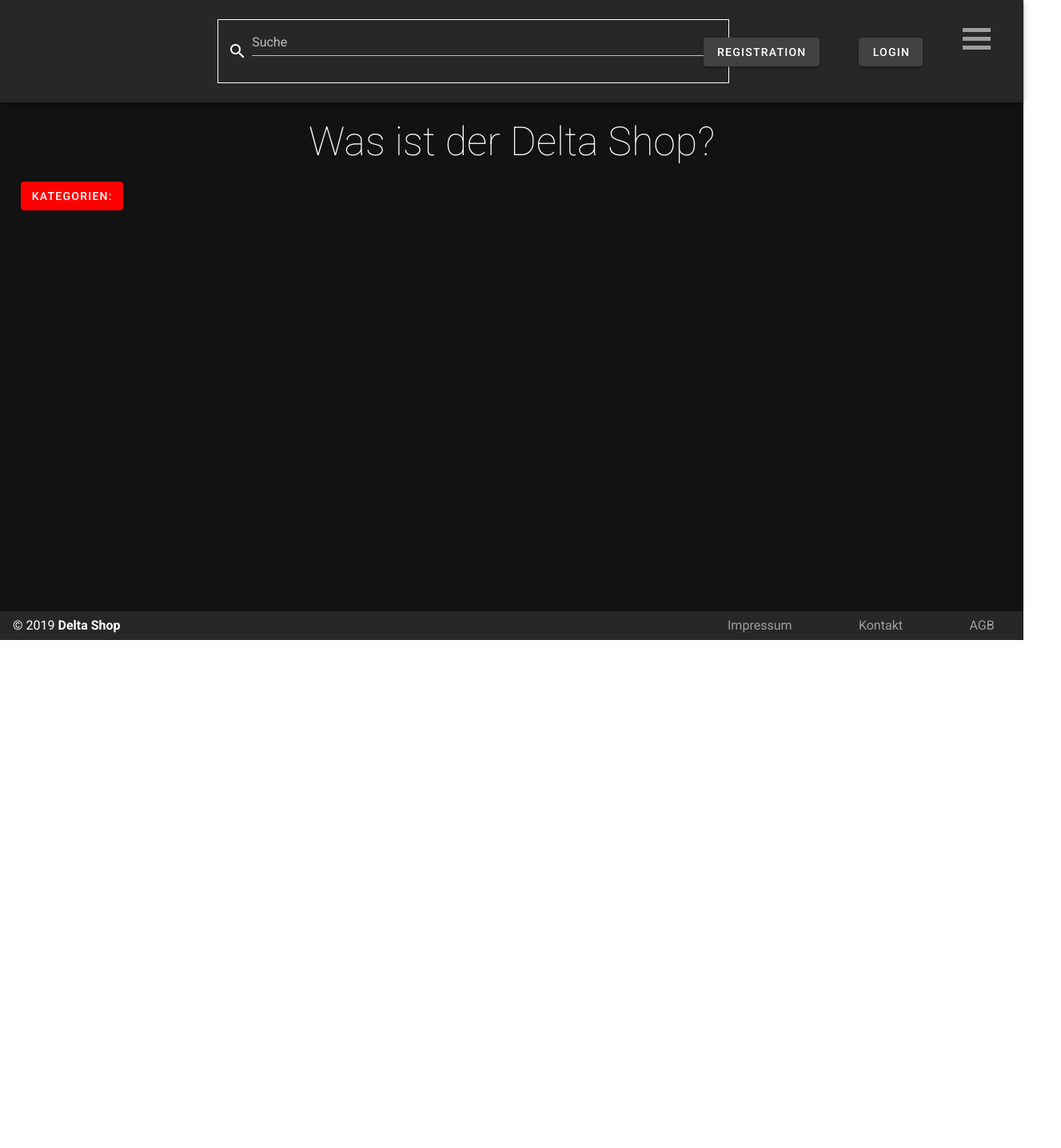
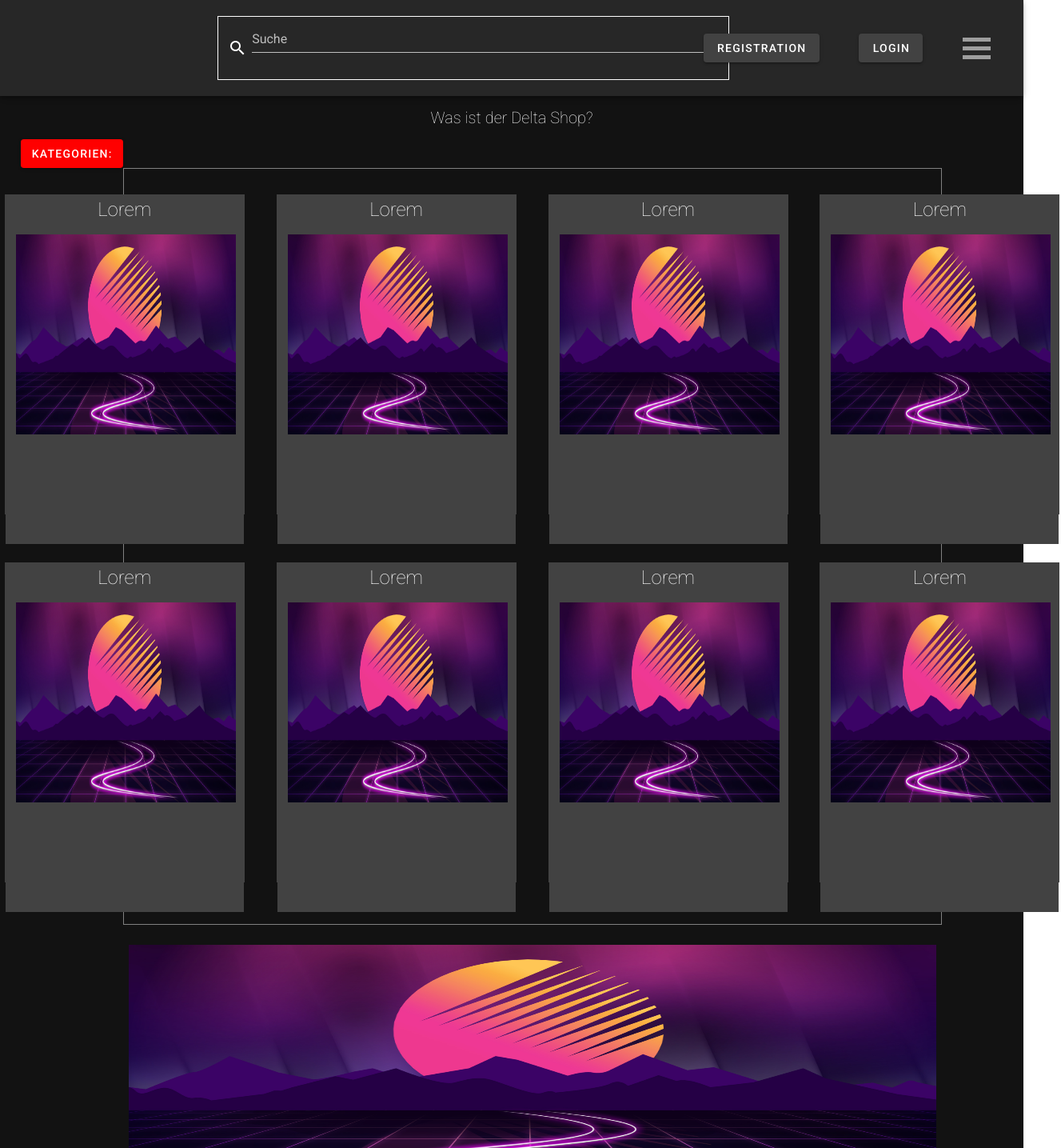
Before and after one commit to hfu-gis/Delta, a Vue app: page / in a window 1280 px wide. Shown: the top 1435 px of the page at 80% size, 1327 px wide, since content can reach past the window. Before the commit the page ends 800 px from the top, so only its background shows below. Built offline with nearby package versions, Linux system fonts and the light colour scheme.

Commit message:
Startseite weitergabstelt
vorläuige artikelbilder übersicht

```diff
--- a/src/App.vue
+++ b/src/App.vue
@@ -13,8 +13,8 @@
       </v-list>
     </v-navigation-drawer>
 
-    <v-app-bar class="appbar" app clipped-right dark shrink-on-scroll prominent scroll-threshold="300">
-      <router-link to="">
+    <v-app-bar class="appbar" app clipped-right dark height="120">
+      <router-link to="/">
         <v-toolbar-title class="routbild">
           <v-img class="logo" src="./assets/BotsLogo.png"></v-img>
         </v-toolbar-title>
@@ -41,7 +41,7 @@
       <router-view />
     </v-content>
 
-    <v-footer app class="footer">
+    <v-footer  class="footer">
             <section class="cright">
                 &copy; {{ new Date().getFullYear() }}
                 <strong>Delta Shop</strong>
@@ -92,17 +92,17 @@ methods:{
 };
 </script>
 <style scoped>
-.logo {height: 80px;width: 100px;align-content: flex-start;align-self: center;}
-.routbild {width: 200px;height: 200px;margin-left: 10%;}
+.logo {height: 80px;width: 100px;align-content: flex-start;align-self: center; margin-top: 20%}
+.routbild {width: 200px;height: 200px;margin-left: 10%; align-self: center}
 .logo:hover {height: 120px;width: 140px;transition: 1s;}
-.navicon {display: inline-block;cursor: pointer;margin-top: 2%;margin-right: 2%;order: 3;}
+.navicon {display: inline-block;cursor: pointer;align-self: center;margin-right: 2%;order: 3;}
 .bar1, .bar2, .bar3 {width: 35px;height: 5px;background-color: #9e9e9e;margin: 6px 0;transition: 0.7s;}
 .change .bar1 {-webkit-transform: rotate(-45deg) translate(-9px, 6px);transform: rotate(-45deg) translate(-9px, 6px);}
 .change .bar2 {opacity: 0;}
 .change .bar3 {-webkit-transform: rotate(45deg) translate(-9px, -6px);transform: rotate(45deg) translate(-9px, -6px);}
 .navigation {transition: 0.7s;}
 .topnavrouter {text-decoration: none;justify-content: flex-end;align-items: center;margin-right: 4%;align-self: center;order: 2;}
-.topnavrouter:hover, .topnavrouter:focus {text-decoration: underline solid red;font-weight: bold;-webkit-transform: translateY(4px);transition: 0.5s;color: white;text-underline-position: under;}
+.topnavrouter:hover, .topnavrouter:focus {text-decoration: underline solid red;font-weight: bold;-webkit-transform: translateY(4px);transition: 0.5s;color: white;text-underline-position: under}
     .cright{float: left}
     .footerergänzungslinks{margin-right: 15%}
     #linkerlink{margin-right: 50%}
@@ -111,5 +111,4 @@ methods:{
 .suchfeld{width: 50%; align-self: center; margin-right: 5%; border: white solid 1px; position: fixed;margin-left: 20%;display: flex}
 .suchicon{margin-right: 1%}
     .appbar{justify-content: space-between}
-    .topnavbtn{}
 </style>
--- a/src/components/kategorien.vue
+++ b/src/components/kategorien.vue
@@ -5,8 +5,8 @@
                 <v-btn class="kategorienbutton" style="background: red; color: white" v-on="on">Kategorien:</v-btn>
             </template>
             <v-list class="kategorieitems">
-                <v-list-item v-for="(item, index) in items" :key="index" @clic="v-btn" link>
-                    <v-list-item-title>{{ item.title }}</v-list-item-title>
+                <v-list-item v-for="(item, index) in items" :key="index" @click="v-btn" link>
+                    <v-list-item-title class="liste">{{ item.title }}</v-list-item-title>
                 </v-list-item>
             </v-list>
         </v-menu>
--- a/src/views/Home.vue
+++ b/src/views/Home.vue
@@ -12,14 +12,81 @@
       <nav class="kategorie">
         <kategorien/>
       </nav>
-      <v-container>
-        <div></div>
-        <div></div>
-        <div></div>
-        <div></div>
-        <div></div>
-        <div></div>
-      </v-container>
+      <div class="bilder">
+        <v-container class="vorschau">
+          <div class="ersteReihe">
+            <div class="reihe">
+              <header><h2>Lorem</h2></header>
+              <v-container class="kontainerfürbild">
+                <router-link to="" class="bildrout"><img src="../assets/122043.jpg" height="250" width="275"/></router-link>
+              </v-container>
+              <article></article>
+            </div>
+            <div class="reihe">
+              <header><h2>Lorem</h2></header>
+              <v-container class="kontainerfürbild">
+                <router-link to="" class="bildrout"><img src="../assets/122043.jpg" height="250" width="275"/></router-link>
+              </v-container>
+              <article></article>
+            </div>
+            <div class="reihe">
+              <header><h2>Lorem</h2></header>
+              <v-container class="kontainerfürbild">
+                <router-link to="" class="bildrout"><img src="../assets/122043.jpg" height="250" width="275"/></router-link>
+              </v-container>
+              <article></article>
+            </div>
+            <div class="reihe">
+              <header><h2>Lorem</h2></header>
+              <v-container class="kontainerfürbild">
+                <router-link to="" class="bildrout"><img src="../assets/122043.jpg" height="250" width="275"/></router-link>
+              </v-container>
+              <article></article>
+            </div>
+          </div>
+          <div class="zweiteReihe">
+            <div class="reihe">
+              <header><h2>Lorem</h2></header>
+              <v-container class="kontainerfürbild">
+                <router-link to="" class="bildrout"><img src="../assets/122043.jpg" height="250" width="275"/></router-link>
+              </v-container>
+              <article></article>
+            </div>
+            <div class="reihe">
+              <header><h2>Lorem</h2></header>
+              <v-container class="kontainerfürbild">
+                <router-link to="" class="bildrout"><img src="../assets/122043.jpg" height="250" width="275"/></router-link>
+              </v-container>
+              <article></article>
+            </div>
+            <div class="reihe">
+              <header><h2>Lorem</h2></header>
+              <v-container class="kontainerfürbild">
+                <router-link to="" class="bildrout"><img src="../assets/122043.jpg" height="250" width="275"/></router-link>
+              </v-container>
+              <article></article>
+            </div>
+            <div class="reihe">
+              <header><h2>Lorem</h2></header>
+              <v-container class="kontainerfürbild">
+                <router-link to="" class="bildrout"><img src="../assets/122043.jpg" height="250" width="275"/></router-link>
+              </v-container>
+              <article></article>
+            </div>
+          </div>
+        </v-container>
+      </div>
+      <div class="dritteReihe">
+        <div class="zwischenbanner">
+          <v-container class="zwbanner">
+            <router-link to=""><img src="../assets/122043.jpg" height="300px" width="87%"></router-link>
+          </v-container>
+        </div>
+      </div>
+
+    </section>
+    <section class="zweitesection">
+
     </section>
   </div>
 </template>
@@ -41,5 +108,15 @@ export default {
   #checkbox {display:none;}
   .labelbox{text-align: center;}
   #checkbox:checked ~ .boxinhalt {display: block;height: 200px;}
-  .textbutton h1{font-size: 50px;font-weight: lighter}
+  .textbutton h1{font-size: 20px;font-weight: lighter}
+  .ersteReihe{flex-direction: row; display: flex; justify-content: center; align-content: center}
+  .kontainerfürbild{align-self: center}
+  .zweiteReihe{flex-direction: row; display: flex; justify-content: center; align-content: center; margin-top: 2%;margin-bottom: 2%}
+  .vorschau div div{border: #424242 solid 1px; background: #424242; height: 400px}
+  .reihe{margin: 2%; width: 300px}
+  .reihe header h2{font-weight: lighter; text-align: center}
+  .kontainerfürbild img:hover{transition: 1s; transform: translateY(10px)}
+  .bilder{border: grey solid 1px; background: -moz-mac-accentdarkshadow; width: 80%; margin-left: 12%}
+  .dritteReihe{margin-top: 1%}
+  .zwischenbanner{justify-content: center; align-content: center; align-self: center; text-align: center; margin-left: 4%}
 </style>
```
